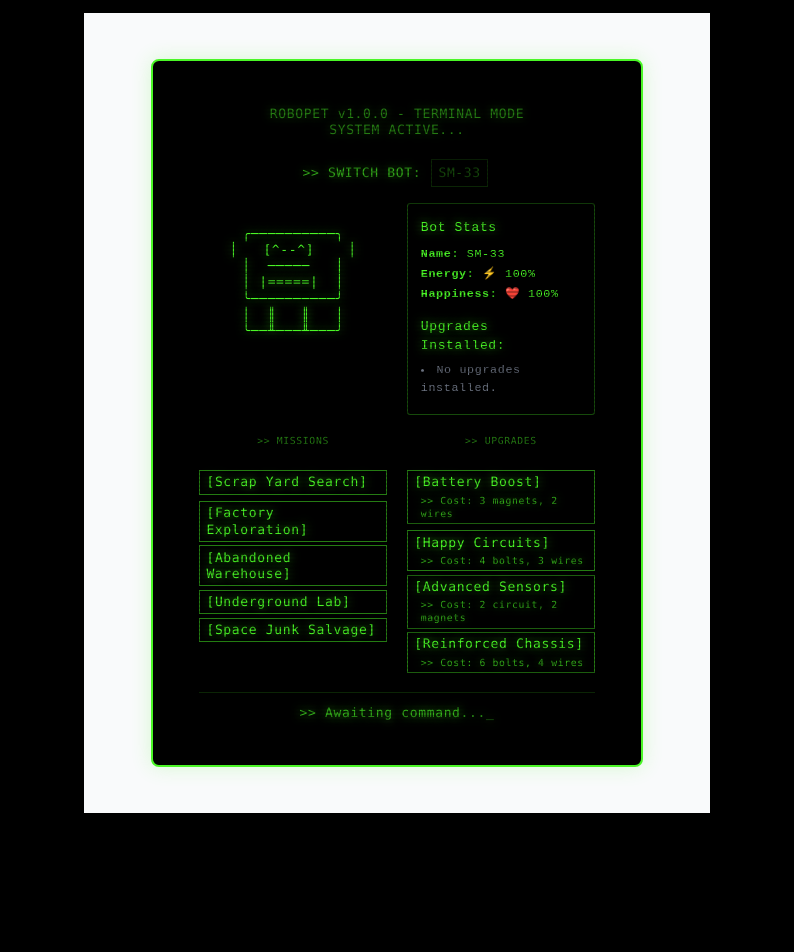
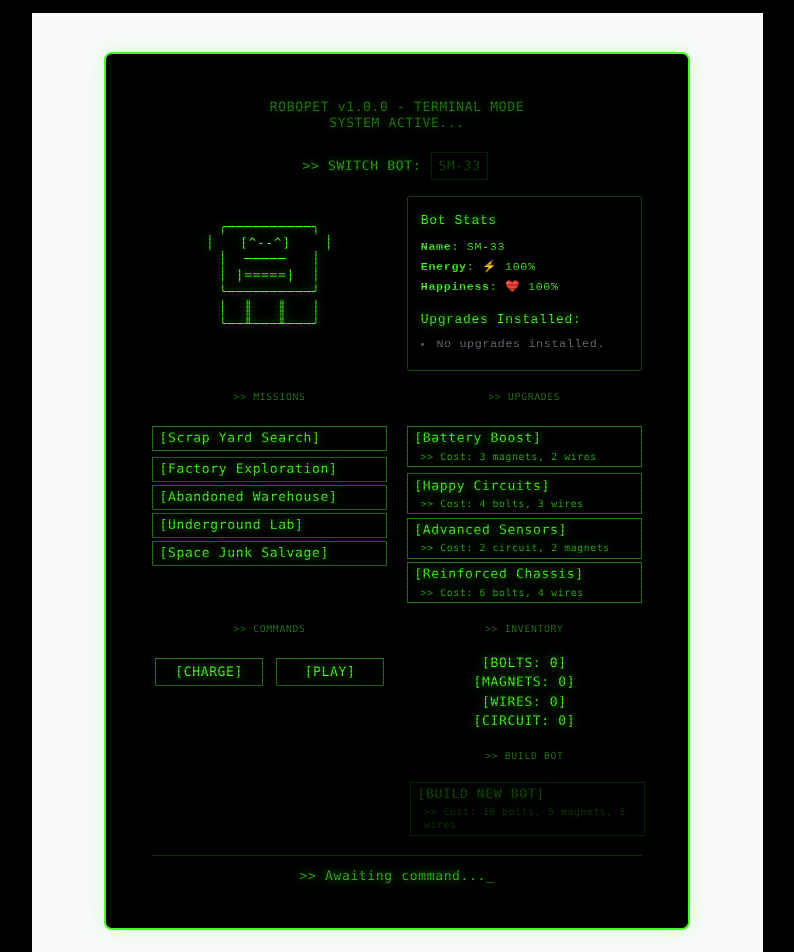
Before and after one commit to marquessam/robot-pet, a Next.js app: page / in a window 1280 px wide. Shown: the top 952 px of the page, without its empty margins (243-1037 px from the left). Before the commit the page ends 826 px from the top, so only its background shows below. Built offline with nearby package versions, Linux system fonts and the light colour scheme.

Commit message:
Update RobotPet.tsx

```diff
--- a/src/components/RobotPet.tsx
+++ b/src/components/RobotPet.tsx
@@ -97,10 +97,9 @@ const RobotPet = () => {
     return () => clearInterval(interval);
   }, []);
 
-  // Idle blinking and mood animations
   useEffect(() => {
     if (!currentBot.isOnMission) {
-      let frames = [blinkFace, normalFace]; // default idle blinking
+      let frames = [blinkFace, normalFace];
       if (currentBot.happiness > 80) frames = [happyFace1, happyFace2];
       else if (currentBot.happiness < 20) frames = [angryFace1, angryFace2];
       let index = 0;
@@ -151,46 +150,11 @@ const RobotPet = () => {
   }, [currentBot?.id, currentBot?.isOnMission, currentBot?.missionTimeLeft]);
 
   const missions: Mission[] = [
-    {
-      name: 'Scrap Yard Search',
-      energyCost: 20,
-      happinessCost: 10,
-      duration: 10,
-      requiredBatteryLevel: 30,
-      rewards: [{ name: 'bolts', amount: 2 }, { name: 'wires', amount: 1 }]
-    },
-    {
-      name: 'Factory Exploration',
-      energyCost: 40,
-      happinessCost: 20,
-      duration: 20,
-      requiredBatteryLevel: 50,
-      rewards: [{ name: 'magnets', amount: 2 }, { name: 'wires', amount: 2 }, { name: 'bolts', amount: 1 }]
-    },
-    {
-      name: 'Abandoned Warehouse',
-      energyCost: 30,
-      happinessCost: 15,
-      duration: 15,
-      requiredBatteryLevel: 40,
-      rewards: [{ name: 'wires', amount: 3 }, { name: 'bolts', amount: 1 }, { name: 'circuit', amount: 1 }]
-    },
-    {
-      name: 'Underground Lab',
-      energyCost: 50,
-      happinessCost: 25,
-      duration: 30,
-      requiredBatteryLevel: 60,
-      rewards: [{ name: 'magnets', amount: 4 }, { name: 'circuit', amount: 2 }, { name: 'wires', amount: 2 }]
-    },
-    {
-      name: 'Space Junk Salvage',
-      energyCost: 70,
-      happinessCost: 30,
-      duration: 40,
-      requiredBatteryLevel: 80,
-      rewards: [{ name: 'bolts', amount: 5 }, { name: 'magnets', amount: 3 }, { name: 'wires', amount: 3 }, { name: 'circuit', amount: 4 }]
-    }
+    { name: 'Scrap Yard Search', energyCost: 20, happinessCost: 10, duration: 10, requiredBatteryLevel: 30, rewards: [{ name: 'bolts', amount: 2 }, { name: 'wires', amount: 1 }] },
+    { name: 'Factory Exploration', energyCost: 40, happinessCost: 20, duration: 20, requiredBatteryLevel: 50, rewards: [{ name: 'magnets', amount: 2 }, { name: 'wires', amount: 2 }, { name: 'bolts', amount: 1 }] },
+    { name: 'Abandoned Warehouse', energyCost: 30, happinessCost: 15, duration: 15, requiredBatteryLevel: 40, rewards: [{ name: 'wires', amount: 3 }, { name: 'bolts', amount: 1 }, { name: 'circuit', amount: 1 }] },
+    { name: 'Underground Lab', energyCost: 50, happinessCost: 25, duration: 30, requiredBatteryLevel: 60, rewards: [{ name: 'magnets', amount: 4 }, { name: 'circuit', amount: 2 }, { name: 'wires', amount: 2 }] },
+    { name: 'Space Junk Salvage', energyCost: 70, happinessCost: 30, duration: 40, requiredBatteryLevel: 80, rewards: [{ name: 'bolts', amount: 5 }, { name: 'magnets', amount: 3 }, { name: 'wires', amount: 3 }, { name: 'circuit', amount: 4 }] }
   ];
 
   const startMission = (mission: Mission) => {
@@ -249,7 +213,6 @@ const RobotPet = () => {
     const chargeAmount = currentBot.upgrades.find(u => u.name === 'Battery Boost' && u.applied)
       ? 30 : 20;
     const newEnergy = Math.min(100, currentBot.energy + chargeAmount);
-
     updateBotState(currentBot.id, { energy: newEnergy });
     setLastInteraction('Charging... Battery replenished!');
   };
@@ -261,7 +224,6 @@ const RobotPet = () => {
     }
     const newEnergy = Math.max(0, currentBot.energy - 10);
     const newHappiness = Math.min(100, currentBot.happiness + 15);
-
     updateBotState(currentBot.id, { energy: newEnergy, happiness: newHappiness });
     setLastInteraction('Playing with robot! It seems happy!');
   };
@@ -271,12 +233,10 @@ const RobotPet = () => {
       const resource = resources.find(r => r.name === cost.name);
       return resource && resource.amount >= cost.amount;
     });
-
     if (!canAfford) {
       setLastInteraction('Not enough resources for this upgrade!');
       return;
     }
-
     setResources(prevResources => {
       const newResources = [...prevResources];
       upgrade.cost.forEach(cost => {
@@ -285,13 +245,11 @@ const RobotPet = () => {
       });
       return newResources;
     });
-
     updateBotState(currentBot.id, {
       upgrades: currentBot.upgrades.map(u =>
         u.name === upgrade.name ? { ...u, applied: true } : u
       )
     });
-
     setLastInteraction(`Upgrade applied: ${upgrade.name}!`);
   };
 
@@ -311,7 +269,6 @@ const RobotPet = () => {
       setLastInteraction('Not enough resources to build a new bot!');
       return;
     }
-
     setResources(prevResources => {
       const newResources = [...prevResources];
       buildBotCost.forEach(cost => {
@@ -320,13 +277,11 @@ const RobotPet = () => {
       });
       return newResources;
     });
-
     const newBotId = `bot-${bots.length + 1}`;
     const botNames = ['C3-vxx', 'ZX-12', 'VX-99', 'SM-33'];
     const randomName = botNames[bots.length % botNames.length] + `-${bots.length + 1}`;
     const randomEmoji = botEmojis[Math.floor(Math.random() * botEmojis.length)];
     const asciiArt = generateAsciiBot(randomEmoji);
-
     const newBot: Bot = {
       id: newBotId,
       name: randomName,
@@ -337,7 +292,6 @@ const RobotPet = () => {
       missionTimeLeft: null,
       asciiArt
     };
-
     setBots(prevBots => [...prevBots, newBot]);
     setActiveBot(newBotId);
     setLastInteraction(`New bot built: ${newBot.name}!`);
@@ -355,9 +309,7 @@ const RobotPet = () => {
 
           {/* Bot Switching Buttons */}
           <div className="mb-4 text-center">
-            <span className="text-xs terminal-glow opacity-70 mr-2">
-              {'>>'} SWITCH BOT:
-            </span>
+            <span className="text-xs terminal-glow opacity-70 mr-2">{'>>'} SWITCH BOT:</span>
             {bots.map(bot => (
               <button
                 key={bot.id}
@@ -449,6 +401,50 @@ const RobotPet = () => {
             </div>
           </div>
 
+          {/* Commands, Inventory, Build Bot sections below the grid */}
+          <div className="grid grid-cols-2 gap-6 mt-6">
+            <div className="space-y-6">
+              <div className="text-xs mb-2 text-[#4af626]/50 text-center">{'>>'} COMMANDS</div>
+              <div className="flex gap-2 justify-center">
+                <button
+                  onClick={charge}
+                  disabled={currentBot.isOnMission}
+                  className="flex-1 terminal-glow px-3 py-1 border border-[#4af626]/50 hover:bg-[#4af626]/10 hover:border-[#4af626] disabled:opacity-30 disabled:hover:bg-transparent disabled:cursor-not-allowed transition-colors duration-150 text-[#4af626]"
+                >
+                  [CHARGE]
+                </button>
+                <button
+                  onClick={play}
+                  disabled={currentBot.energy < 10 || currentBot.isOnMission}
+                  className="flex-1 terminal-glow px-3 py-1 border border-[#4af626]/50 hover:bg-[#4af626]/10 hover:border-[#4af626] disabled:opacity-30 disabled:hover:bg-transparent disabled:cursor-not-allowed transition-colors duration-150 text-[#4af626]"
+                >
+                  [PLAY]
+                </button>
+              </div>
+            </div>
+            <div className="space-y-6">
+              <div className="text-xs mb-2 text-[#4af626]/50 text-center">{'>>'} INVENTORY</div>
+              <div className="space-y-1 text-center">
+                {resources.map(resource => (
+                  <div key={resource.name} className="font-mono text-sm terminal-glow">
+                    [{resource.name.toUpperCase()}: {resource.amount}]
+                  </div>
+                ))}
+              </div>
+              <div className="text-xs mb-2 text-[#4af626]/50 text-center">{'>>'} BUILD BOT</div>
+              <button
+                onClick={buildBot}
+                disabled={!canBuildBot}
+                className="w-full text-left text-sm terminal-glow px-2 py-1 border border-[#4af626]/50 hover:bg-[#4af626]/10 hover:border-[#4af626] disabled:opacity-30 disabled:hover:bg-transparent disabled:cursor-not-allowed transition-colors duration-150 text-[#4af626]"
+              >
+                [BUILD NEW BOT]
+                <div className="text-xs opacity-70 mt-1 pl-2">
+                  {'>>'} Cost: {buildBotCost.map(c => `${c.amount} ${c.name}`).join(', ')}
+                </div>
+              </button>
+            </div>
+          </div>
+
           <div className="text-xs text-[#4af626]/70 border-t border-[#4af626]/20 mt-6 pt-4 terminal-glow text-center">
             {'>>'} {lastInteraction || 'Awaiting command...'}{cursorVisible ? '_' : ' '}
           </div>
```
